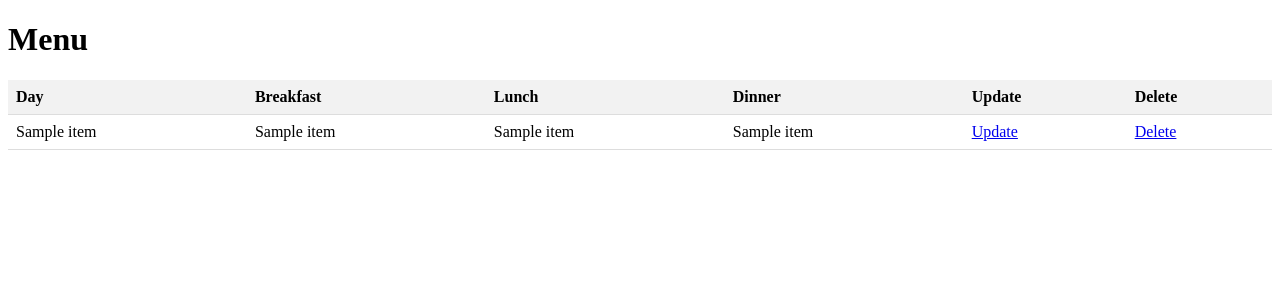
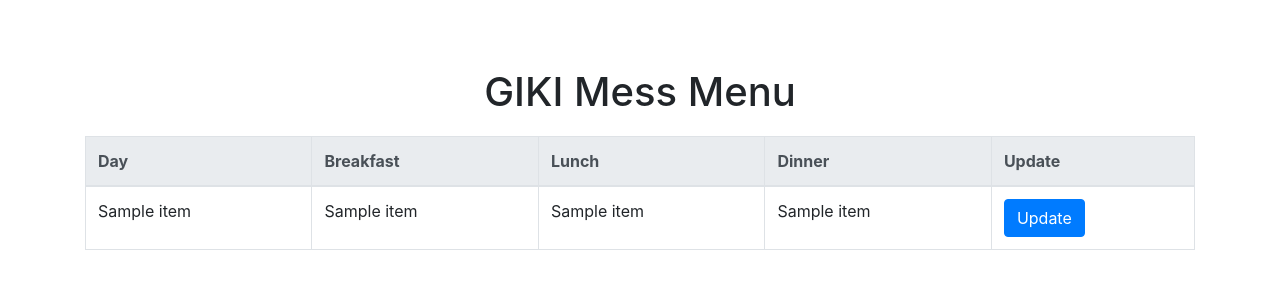
Before and after one commit to azamafridi23/Mess-Management-System-using-Flask, a Flask app: template templates/display_menu.html in a window 1280 px wide. Shown: the top 300 px of the page. Run offline with Flask 3, Linux system fonts and the light colour scheme; the template is opened without the code that fills it: most values are stand-ins (such as "Sample title", 1, 10 or a date in 2020); some libraries are stand-ins or nearby versions.

Commit message:
SuperVisor Menu WebPage

```diff
--- a/templates/display_menu.html
+++ b/templates/display_menu.html
@@ -1,53 +1,59 @@
+
+
+
+
 <!DOCTYPE html>
 <html lang="en">
 <head>
     <meta charset="UTF-8">
     <meta name="viewport" content="width=device-width, initial-scale=1.0">
     <title>Menu</title>
+    <!-- Bootstrap CSS -->
+    <link href="https://stackpath.bootstrapcdn.com/bootstrap/4.5.2/css/bootstrap.min.css" rel="stylesheet">
     <style>
-        table {
-            width: 100%;
-            border-collapse: collapse;
+        body {
+            padding: 20px;
         }
-        th, td {
-            padding: 8px;
-            text-align: left;
-            border-bottom: 1px solid #ddd;
+        h1 {
+            margin-bottom: 20px;
         }
-        th {
-            background-color: #f2f2f2;
+        .zoom-on-hover:hover {
+            transform: scale(1.1);
+            transition: transform 0.3s ease;
         }
     </style>
 </head>
 <body>
-    <h1>Menu</h1>
-    <table>
-        <thead>
+    <div class="container">
+        <h1 class="mt-5" style="text-align: center;">GIKI Mess Menu</h1>
+        <div class="table-responsive">
+            <table class="table table-bordered">
+                <thead class="thead-light">
                     <tr>
                         <th>Day</th>
                         <th>Breakfast</th>
                         <th>Lunch</th>
                         <th>Dinner</th>
                         <th>Update</th>
-                <th>Delete</th>
                     </tr>
                 </thead>
                 <tbody>
                     {% for item in menu_data %}
                     <tr>
-                <td>{{ item[1] }}</td> <!-- Day -->
-                <td>{{ item[2] }}</td> <!-- Breakfast -->
-                <td>{{ item[3] }}</td> <!-- Lunch -->
-                <td>{{ item[4] }}</td> <!-- Dinner -->
-                <td>
-                    <a href="/menu/{{ item[0] }}/update">Update</a>
-                </td>
-                <td>
-                    <a href="/menu/{{ item[0] }}/delete">Delete</a>
+                        <td class="zoom-on-hover">{{ item[1] }}</td> <!-- Day -->
+                        <td class="zoom-on-hover">{{ item[2] }}</td> <!-- Breakfast -->
+                        <td class="zoom-on-hover">{{ item[3] }}</td> <!-- Lunch -->
+                        <td class="zoom-on-hover">{{ item[4] }}</td> <!-- Dinner -->
+                        <td class="zoom-on-hover">
+                            <button class="btn btn-primary">
+                                <a href="/menu/{{ item[0] }}/update" class="text-white" style="text-decoration: none;">Update</a>
+                            </button>
                         </td>
                     </tr>
                     {% endfor %}
                 </tbody>
             </table>
+        </div>
+    </div>
 </body>
 </html>
```
Lines whose indentation alone changed are shown as unchanged.
